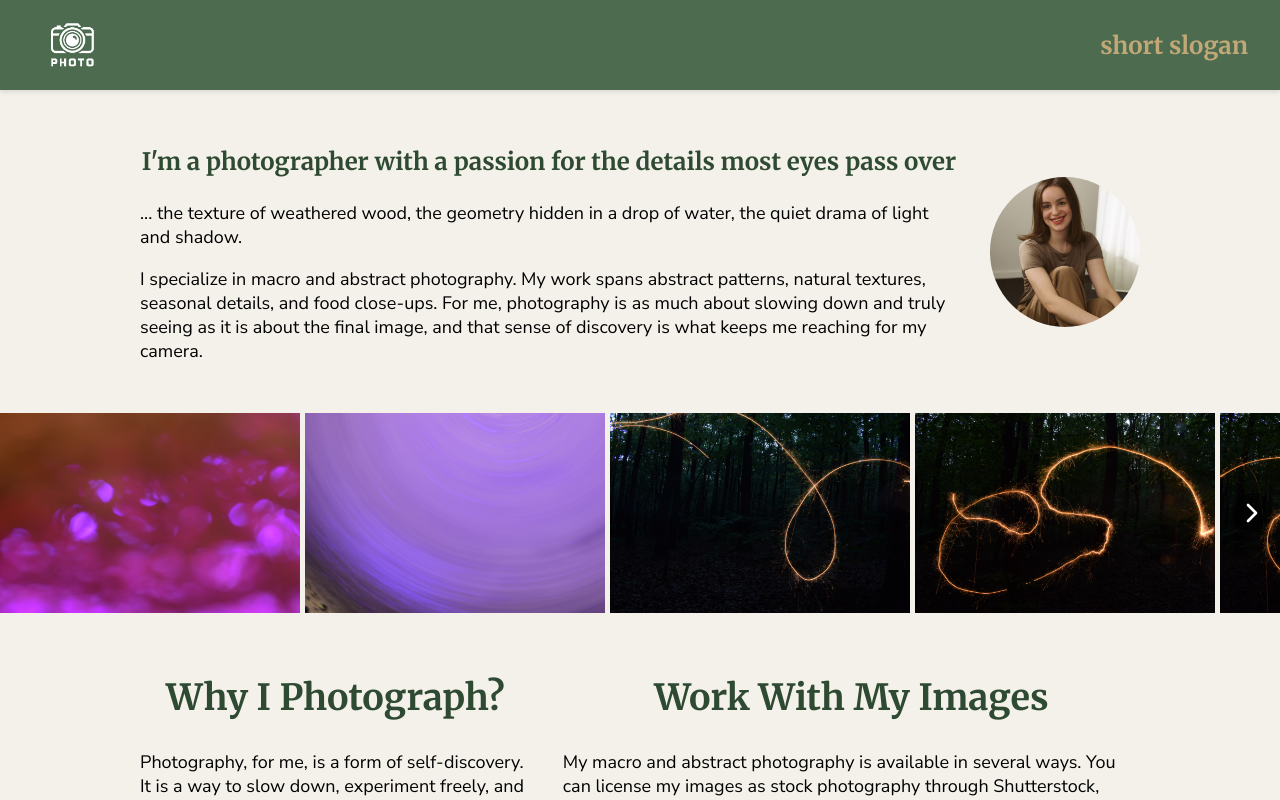
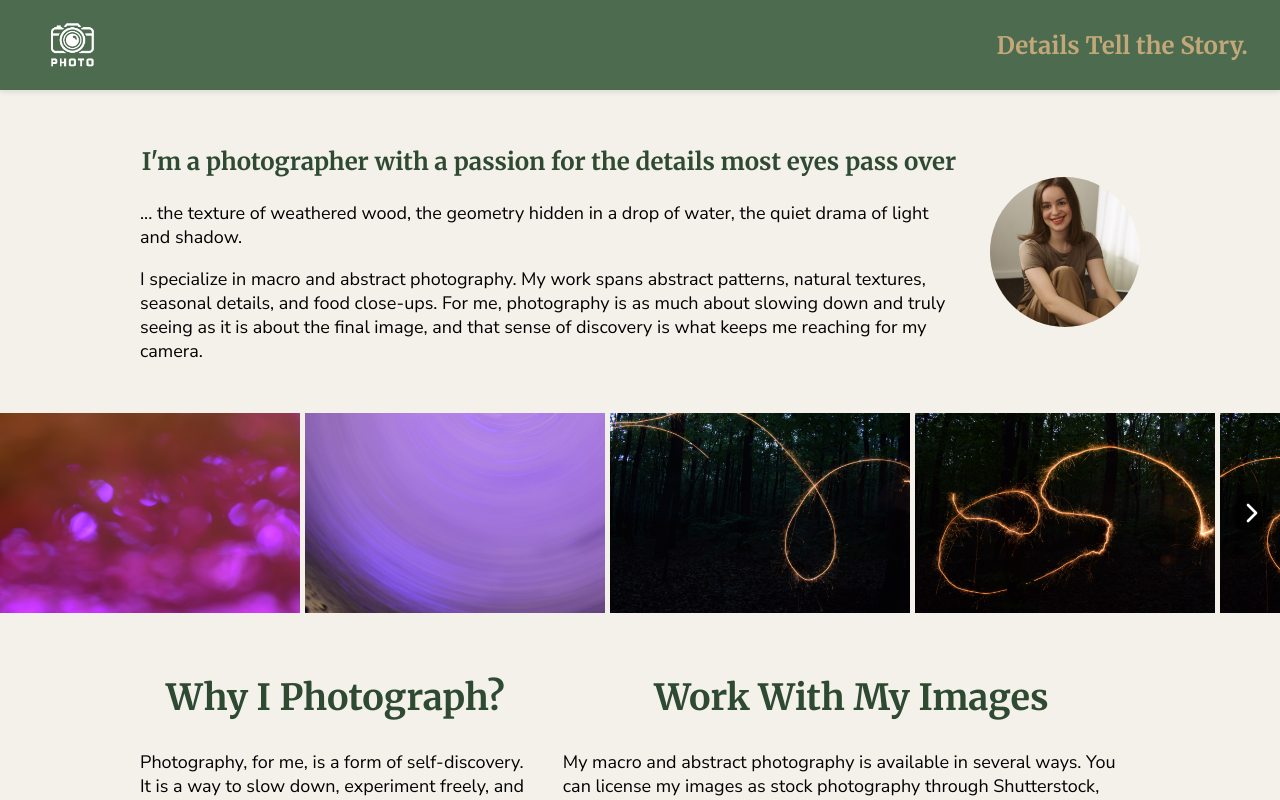
Before and after one commit to micihime/photo-web, a React (Vite) app: page / in a window 1280 px wide. Shown: the top 800 px of the page. Built offline with nearby package versions, Linux system fonts and the light colour scheme.

Commit message:
Slogan update - v1

```diff
--- a/src/components/Header.tsx
+++ b/src/components/Header.tsx
@@ -5,7 +5,7 @@ function Header() {
   return (
     <div className={styles.header}>
       <img src={logo} alt="logo" className={styles.logo} />
-      <h3 className={styles.slogan}>short slogan</h3>
+      <h3 className={styles.slogan}>Details Tell the Story.</h3>
     </div>
   )
 }
```
